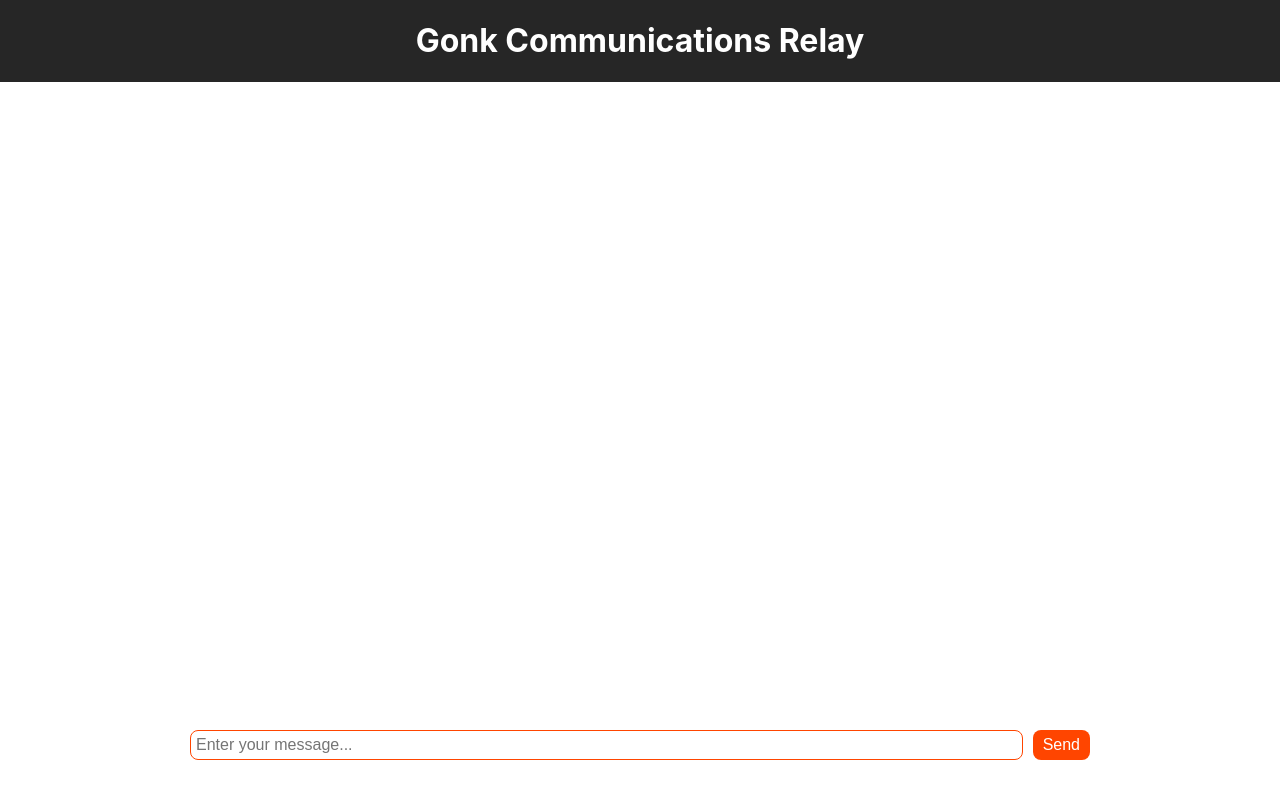
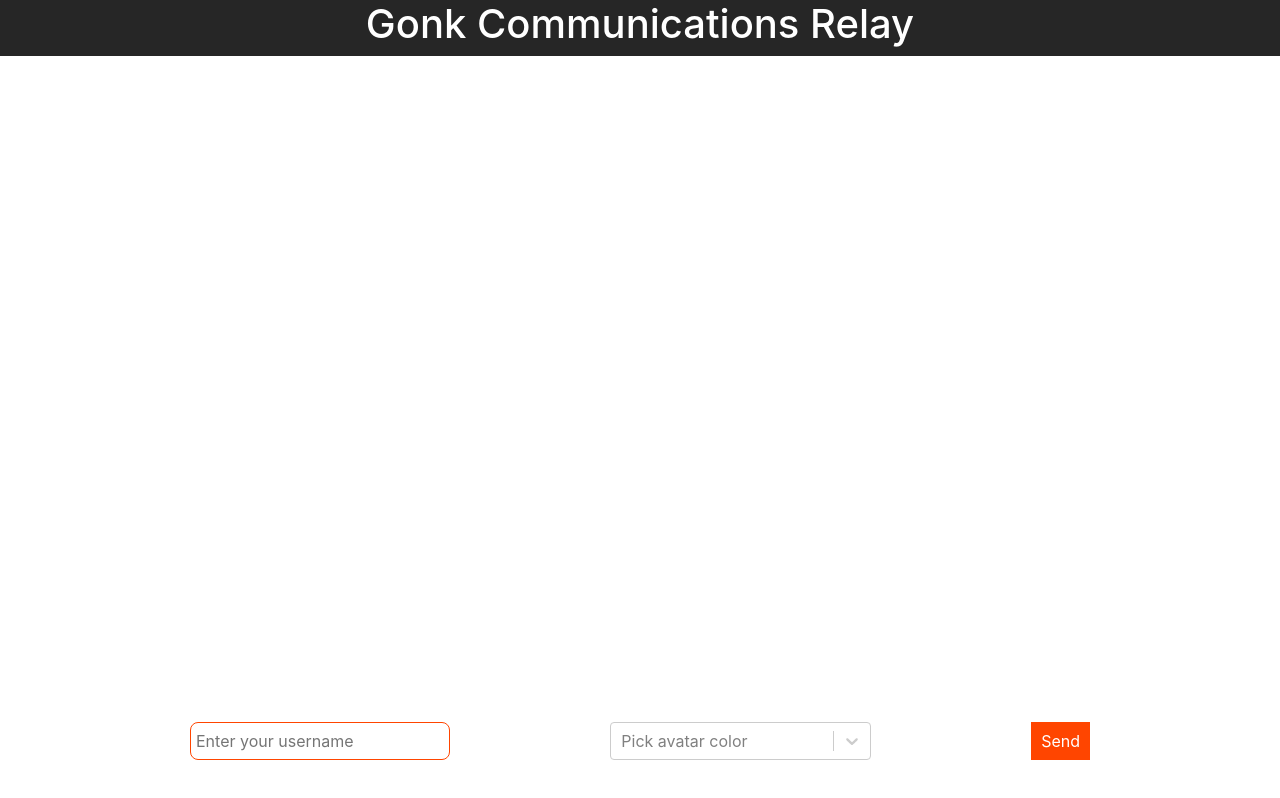
Before and after one commit to Ilithor/Chat-App, a React (Create React App) app: page / in a window 1280 px wide. Built offline with nearby package versions, Linux system fonts and the light colour scheme.

Commit message:
Able to create username and set avatar color

```diff
--- a/src/components/Input.js
+++ b/src/components/Input.js
@@ -1,21 +1,59 @@
 import React from "react";
+import Select from "react-select";
 import { useMessageData } from "../MessageBoardContext";
+import "bootstrap/dist/css/bootstrap.min.css";
 
 /** Renders the message board text input
  *
  * @returns {React.FunctionComponent}
  */
 export const Input = () => {
-  const { onSendMessage, text, setText } = useMessageData();
-
+  const {
+    onSendMessage,
+    text,
+    setText,
+    member,
+    memberCreation,
+    setMemberCreation,
+    onUserCreation
+  } = useMessageData();
+  // Handles text input for username
+  const handleUsernameChange = e => {
+    const value = e.target.value;
+    setMemberCreation({
+      ...memberCreation,
+      [e.target.name]: value
+    });
+  };
+  // Handles dropdown input for color
+  const handleColorChange = e => {
+    setMemberCreation({
+      ...memberCreation,
+      color: e.value
+    });
+  };
+  // Handles text input for messages
   const handleChange = e => {
     setText(e.target.value);
   };
+  // Handles user creation
+  const handleUserSubmit = e => {
+    e.preventDefault();
+    onUserCreation(memberCreation);
+  };
+  // Handles message delivery
   const handleSubmit = e => {
     e.preventDefault();
-    onSendMessage(text);
+    onSendMessage({ text, member });
     setText("");
   };
+  const colorSelection = [
+    { label: "red", value: "red" },
+    { label: "green", value: "green" },
+    { label: "blue", value: "blue" },
+    { label: "purple", value: "purple" }
+  ];
+  if (member) {
     return (
       <div className="Input">
         <form onSubmit={handleSubmit}>
@@ -29,4 +67,32 @@ export const Input = () => {
         </form>
       </div>
     );
+  } else {
+    return (
+      <div className="Input">
+        <form onSubmit={handleUserSubmit}>
+          <input
+            name="username"
+            onChange={handleUsernameChange}
+            type="text"
+            placeholder="Enter your username"
+          />
+          <div className="container">
+            <div className="row">
+              <div className="col-md-3"></div>
+              <div className="col-md-6">
+                <Select
+                  onChange={handleColorChange}
+                  options={colorSelection}
+                  placeholder="Pick avatar color"
+                />
+              </div>
+              <div className="col-md-4"></div>
+            </div>
+          </div>
+          <button>Send</button>
+        </form>
+      </div>
+    );
+  }
 };
```
Lines whose indentation alone changed are shown as unchanged.
